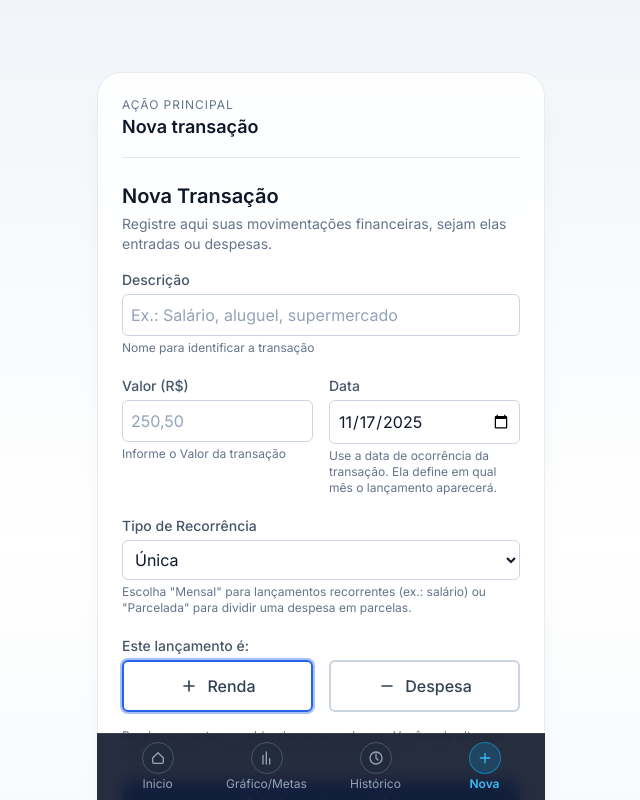
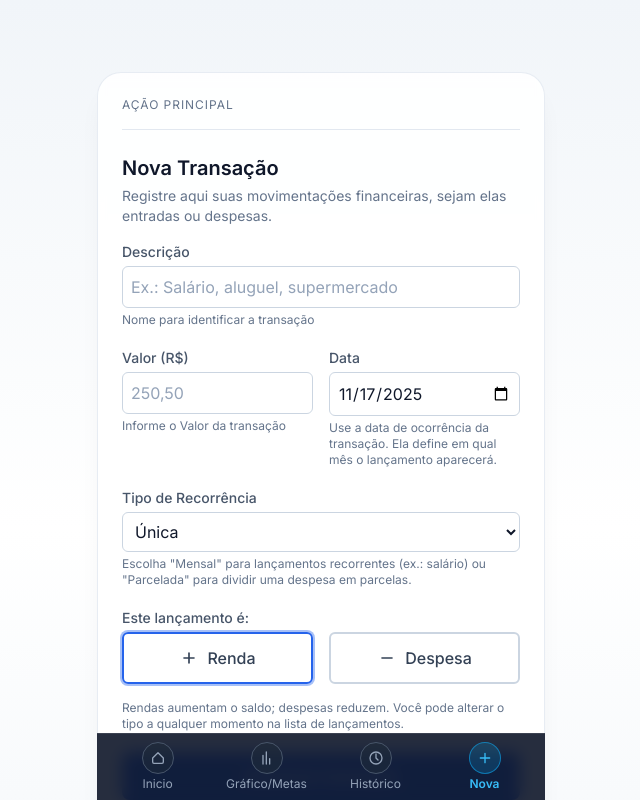
Before and after one commit to pedropaivaf/SmartFinance, a React (Vite) app: page / in a window 1280 px wide. Both pictures are taken after a click on the button "Nova". Shown: the top 800 px of the page, without its empty margins (319-959 px from the left). Built offline with nearby package versions, Linux system fonts and the light colour scheme.

Commit message:
Ajustes em redundancias de design

```diff
--- a/src/App.jsx
+++ b/src/App.jsx
@@ -516,12 +516,7 @@ function App() {
           className={`page-section space-y-5 ${activePage === 'new-transaction' ? '' : 'hidden'}`}
         >
           <div className={`${panelClasses} p-5 sm:p-6 space-y-4`}>
-            <div className="flex items-center justify-between">
-              <div>
-                <p className="text-xs uppercase tracking-[0.08em] text-slate-500 dark:text-slate-400">Ação principal</p>
-                <h3 className="text-lg font-semibold text-slate-900 dark:text-white">Nova transação</h3>
-              </div>
-            </div>
+            <p className="text-xs uppercase tracking-[0.08em] text-slate-500 dark:text-slate-400">Ação principal</p>
             <TransactionForm onAddTransactions={handleAddTransactions} onClearAll={handleClearAllRequest} />
           </div>
         </section>
--- a/src/components/Header.jsx
+++ b/src/components/Header.jsx
@@ -9,7 +9,7 @@ function Header({ isDarkMode, onToggleTheme, logoSrc }) {
           <p className="text-xs uppercase tracking-[0.08em] text-slate-500 dark:text-slate-400">Dashboard</p>
           <h1 className="text-2xl font-semibold text-slate-900 dark:text-white leading-tight">Smart Finance</h1>
           <p className="text-sm text-slate-500 dark:text-slate-400">
-            Tudo em um lugar, mais limpo para o seu dia a dia.
+            Organize suas finanças de forma inteligente
           </p>
         </div>
       </div>
```
